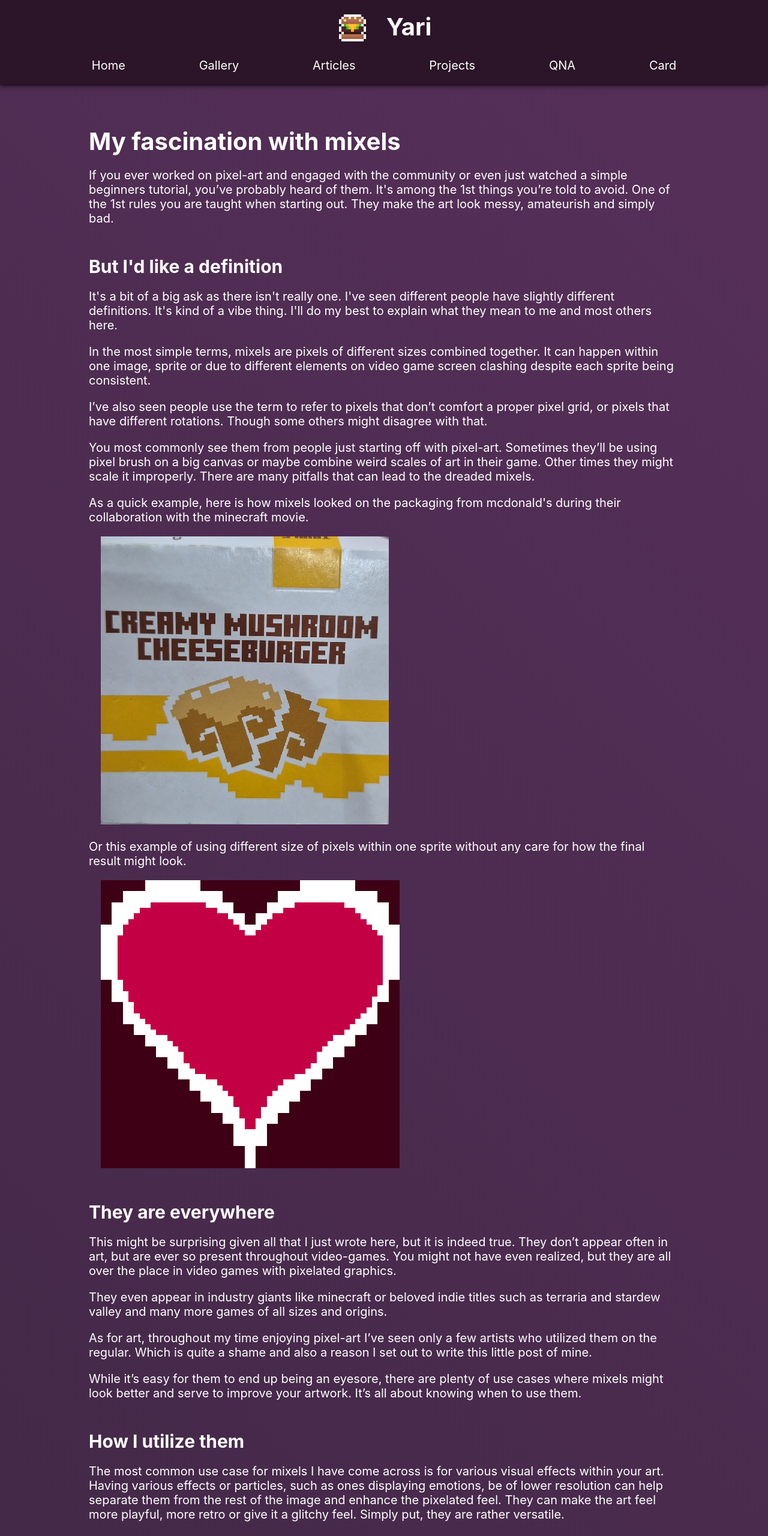
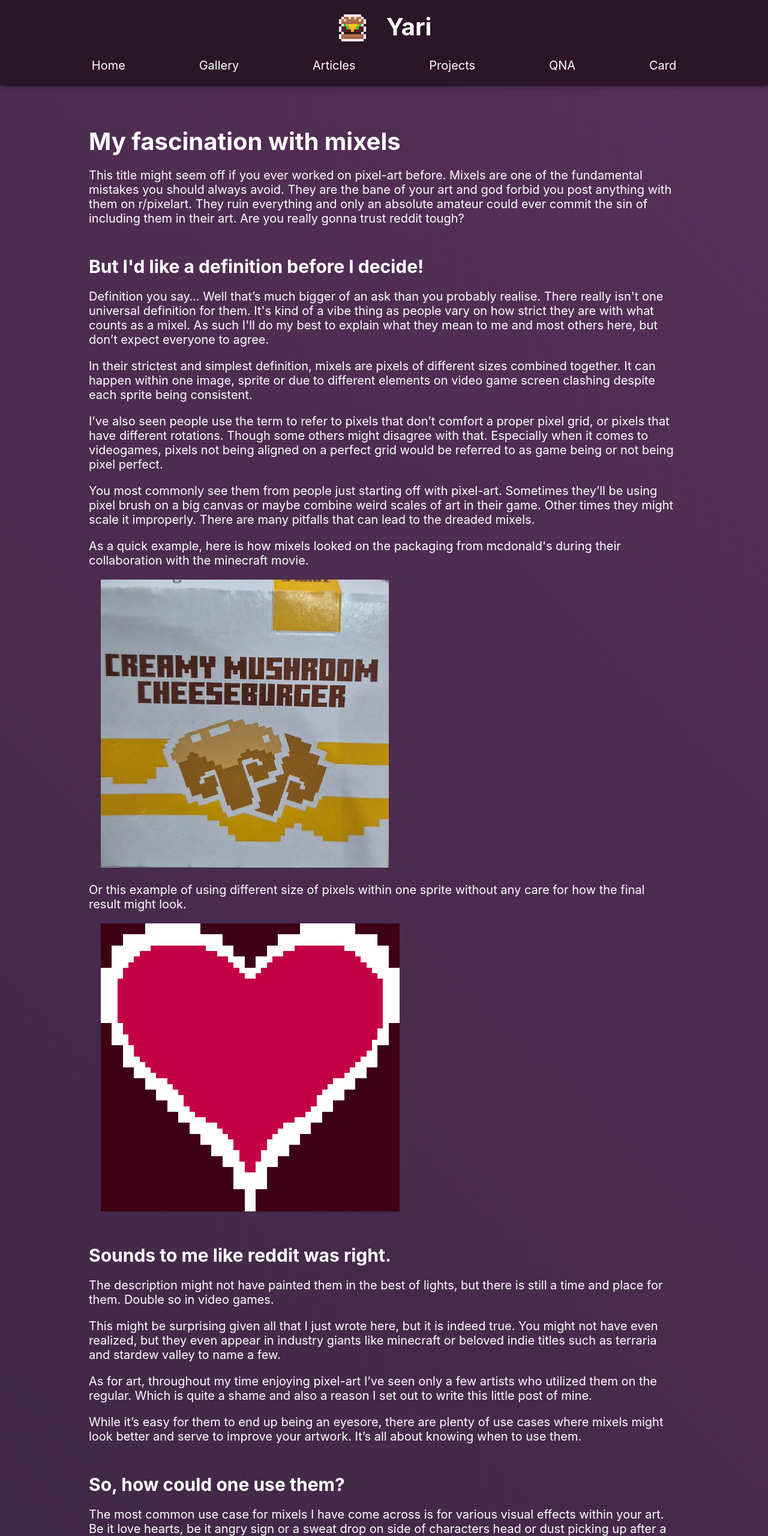
Before and after one commit to Yari-Pixels/Yari-Pixels.github.io, a plain HTML site: page Articles/mixels.html in a window 1280 px wide. Shown: the top 2560 px of the page at 60% size. Drawn offline with Linux system fonts and the light colour scheme.

Commit message:
Edited the mixels article

```diff
--- a/Articles/mixels.html
+++ b/Articles/mixels.html
@@ -43,32 +43,35 @@
                 My fascination with mixels
             </h1>
             <p>
-                If you ever worked on pixel-art and engaged with the community or even just watched a simple beginners
-                tutorial, you’ve probably heard of them. It's among the 1st things you’re told to avoid. One of the 1st
-                rules you are taught when starting out. They make the art look messy, amateurish and simply bad.
+                This title might seem off if you ever worked on pixel-art before. Mixels are one of the fundamental
+                mistakes you should always avoid. They are the bane of your art and god forbid you post anything with
+                them on r/pixelart. They ruin everything and only an absolute amateur could ever commit the sin of
+                including them in their art. Are you really gonna trust reddit tough?
             </p>
             <h2>
-                But I'd like a definition
+                But I'd like a definition before I decide!
             </h2>
             <p>
-                It's a bit of a big ask as there isn't really one. I've seen different people have slightly different
-                definitions. It's kind of a vibe thing. I'll do my best to explain what they mean to me and most others
-                here.
+                Definition you say… Well that’s much bigger of an ask than you probably realise. There really isn't one
+                universal definition for them. It's kind of a vibe thing as people vary on how strict they are with what
+                counts as a mixel. As such I'll do my best to explain what they mean to me and most others here, but
+                don’t expect everyone to agree.
             </p>
             <p>
-                In the most simple terms, mixels are pixels of different sizes combined together. It can happen within
-                one image, sprite or due to different elements on video game screen clashing despite each sprite being
-                consistent.
+                In their strictest and simplest definition, mixels are pixels of different sizes combined together. It
+                can happen within one image, sprite or due to different elements on video game screen clashing despite
+                each sprite being consistent.
             </p>
             <p>
                 I’ve also seen people use the term to refer to pixels that don’t comfort a proper pixel grid, or pixels
-                that have different rotations. Though some others might disagree with that.
+                that have different rotations. Though some others might disagree with that. Especially when it comes to
+                videogames, pixels not being aligned on a perfect grid would be referred to as game being or not being
+                pixel perfect.
             </p>
             <p>
                 You most commonly see them from people just starting off with pixel-art. Sometimes they’ll be using
                 pixel brush on a big canvas or maybe combine weird scales of art in their game. Other times they might
-                scale it improperly. There are many pitfalls that can lead to the dreaded mixels.
-            </p>
+                scale it improperly. There are many pitfalls that can lead to the dreaded mixels. </p>
             <p>
                 As a quick example, here is how mixels looked on the packaging from mcdonald's during their
                 collaboration with the minecraft movie.
@@ -82,33 +85,33 @@
             <img src="../img/Mixels/Mixels-Single-Heart.png"
                 alt="Packaging for mushroom cheeseburger from mcdonald the minecraft movie collaboration" class="inset">
             <h2>
-                They are everywhere
+                Sounds to me like reddit was right.
             </h2>
             <p>
-                This might be surprising given all that I just wrote here, but it is indeed true. They don’t appear
-                often in art, but are ever so present throughout video-games. You might not have even realized, but they
-                are all over the place in video games with pixelated graphics.
+                The description might not have painted them in the best of lights, but there is still a time and place
+                for them. Double so in video games.
             </p>
             <p>
-                They even appear in industry giants like minecraft or beloved indie titles such as terraria and stardew
-                valley and many more games of all sizes and origins.
+                This might be surprising given all that I just wrote here, but it is indeed true. You might not have
+                even realized, but they even appear in industry giants like minecraft or beloved indie titles such as
+                terraria and stardew valley to name a few.
             </p>
             <p>
                 As for art, throughout my time enjoying pixel-art I’ve seen only a few artists who utilized them on the
-                regular. Which is quite a shame and also a reason I set out to write this little post of mine.
-            </p>
+                regular. Which is quite a shame and also a reason I set out to write this little post of mine. </p>
             <p>
                 While it’s easy for them to end up being an eyesore, there are plenty of use cases where mixels might
-                look better and serve to improve your artwork. It’s all about knowing when to use them.
-            </p>
+                look better and serve to improve your artwork. It’s all about knowing when to use them. </p>
             <h2>
-                How I utilize them
+                So, how could one use them?
             </h2>
             <p>
-                The most common use case for mixels I have come across is for various visual effects within your art.
-                Having various effects or particles, such as ones displaying emotions, be of lower resolution can help
-                separate them from the rest of the image and enhance the pixelated feel. They can make the art feel more
-                playful, more retro or give it a glitchy feel. Simply put, they are rather versatile.
+                The most common use case for mixels I have come across is for various visual effects within your art. Be
+                it love hearts, be it angry sign or a sweat drop on side of characters head or dust picking up after a
+                slide.
+                Having these effects be of lower resolution can help separate them from the rest of the image and
+                enhance the
+                pixelated feel. They can make the art feel more playful, more retro or give it a more video-gamy feel.
             </p>
             <p>
                 Let’s lead with an example. Let’s say I want to add heart symbols into this piece.
@@ -120,34 +123,25 @@
             <img src="../img/Mixels/Pixel-Hearts.png"
                 alt="Drawing of a running elf with 1:1 pixel hearts in the background" class="inset">
             <p>
-                or I could draw a smaller sprite of a heart and scale it up for use within this drawing.
+                There is nothing wrong with this, but with some hearts having such a big size / resolution, they don't
+                feel very pixel-arty. There is nothing wrong with this, but it feels a bit off compared to a clearly
+                pixel-art character.
+            </p>
+            <p>
+                To solve this, I could draw a smaller sprite of a heart and scale it up for use within this drawing.
             </p>
             <img src="../img/Mixels/Mixel-Hearts.png" alt="Drawing of a running elf with mixel hearts in the background"
                 class="inset">
             <p>
                 This is all of course highly subjective, but the more pixelated style of the icons makes them more
-                separated from the rest of the image. It, at least in my opinion it even gives it a bit of a
-                video-game-y feel.
+                separated from the rest of the image and helps to maintain more pixel-art vibe
             </p>
-            <p>
-                And while it's not conclusive, I did few tests where people had to pick their favorite of the two. 14 of
-                them ended up choosing the piece with mixels with only 1 choosing the other option.
-            </p>
-            <h2>
-                Mixels are great actually
-            </h2>
-            <p>
-                In this old piece of mine, I used them for the same reason, giving the image more pixelated feel.
-            </p>
-            <img src="../img/Girl_Mixels.png" alt="" class="inset">
-            <p>
-                And there exist images where mixels can be used to make them feel a lot more glitchy and distressing.
-                They enhance the chaotic nature of such art in a unique fashion that is hard to replicate without them.
-            </p>
-            <img src="../img/Toxic_Love.png" alt="" class="inset ">
             <h2>
                 Does this rambling have conclusion?
             </h2>
+            <p>
+                Conclusion? Mixels are great!
+            </p>
             <p>
                 Somewhat. What I am trying to say is that even the most basic rules often have exceptions. While it's
                 important to understand the rules and know to adhere to them, it's almost as important to understand
```
Also changed, not shown: Articles/conversationOfTwoPeople.html (added).
